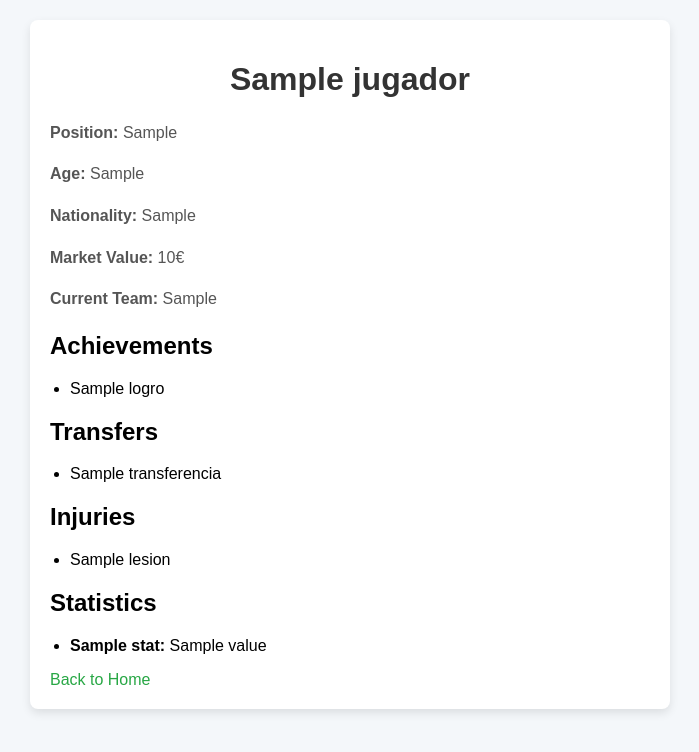
After one commit to Mamarco13/FootballPlayersData, a Flask app: template templates/profile.html in a window 1280 px wide. The commit adds this page. Shown: the top 752 px of the page, without its empty margins (290-989 px from the left). Run offline with Flask 3, Linux system fonts and the light colour scheme; the template is opened without the code that fills it: most values are stand-ins (such as "Sample title", 1, 10 or a date in 2020).

Commit message:
Prediseño profile

```diff
--- a/app.py
+++ b/app.py
@@ -28,12 +28,18 @@ clubes = {
     2: {"nombre": "FC Barcelona", "codigo": "131", "logo": "https://logowik.com/content/uploads/images/802_fcbarcelona.jpg"},
 }
 
+# Lista global para almacenar jugadores
+todos_los_jugadores = []
+
 @app.route('/')
 def index():
     return render_template('index.html', ligas=ligas)
 
 @app.route('/seleccion_liga', methods=['GET', 'POST'])
 def seleccion_liga():
+    global todos_los_jugadores  # Usar la variable global
+    todos_los_jugadores = []  # Reiniciar cada vez que se hace una nueva selección
+
     if request.method == 'POST':
         ligas_seleccionadas = request.form.get('ligas', '').split(',')  # Recibe una lista de códigos de ligas
         jugadores_a_mostrar = int(request.form['jugadores'])
@@ -50,9 +56,13 @@ def seleccion_liga():
                     if equipos_nueva_liga:
                         for eq in equipos_nueva_liga:
                             jugadores_insertar = obtener_jugadores_por_club(eq.get_id())
+                            print(f"Jugadores a insertar en {eq.get_nombre()}: {len(jugadores_insertar)}")
                             for jugador in jugadores_insertar:
+                                print(f"Agregando jugador con ID: {jugador.get_id()} - {jugador.get_nombre()}")
                                 jugador.set_team(eq)
                                 eq.agregar_jugador(jugador)
+                                todos_los_jugadores.append(jugador)  # Agregar a la lista global
+                            # Agregar a la lista global
                             eq.set_liga(nueva_liga)
                             nueva_liga.agregar_equipo(eq)
 
@@ -63,6 +73,7 @@ def seleccion_liga():
         jugadores_display = []
         for jugador in top_jugadores:
             jugadores_display.append({
+                'id': jugador.get_id(),
                 'nombre': jugador.get_nombre(),
                 'equipo': jugador.get_equipo_actual(),
                 'valor_mercado': jugador.get_valor_mercado(),
@@ -74,8 +85,34 @@ def seleccion_liga():
     # Para el método GET
     return render_template('seleccion_liga.html', ligas=ligas)
 
+@app.route('/profile/<int:jugador_id>')
+def perfil_jugador(jugador_id):
+    jugador_encontrado = None
+
+    # Verificar qué jugadores están en la lista antes de buscar
+    print("Jugadores disponibles en todos_los_jugadores:")
+    for jugador in todos_los_jugadores:
+        print(f"{jugador.get_id()}: {jugador.get_nombre()}")
+
+    # Buscar el jugador
+    for jugador in todos_los_jugadores:
+        print(f"Buscando jugador con ID {jugador_id}... Ahora mismo comprobando a {jugador.get_nombre()} con ID {jugador.get_id()}")
+        if str(jugador.get_id()) == str(jugador_id):
+            jugador_encontrado = jugador
+            break
+
+    if jugador_encontrado is None:
+        print(f"Jugador con ID {jugador_id} no encontrado.")
+        return render_template('error.html', mensaje="Jugador no encontrado"), 404
+
+    return render_template('profile.html', jugador=jugador_encontrado)
+
+
 @app.route('/seleccion_club', methods=['GET', 'POST'])
 def seleccion_club():
+    global todos_los_jugadores  # Usar la variable global
+    todos_los_jugadores = []  # Reiniciar cada vez que se hace una nueva selección
+
     if request.method == 'POST':
         # Obtener los clubes seleccionados desde el formulario
         clubes_seleccionados = request.form.get('clubes', '').split(',')  # Se espera una lista separada por comas
@@ -94,9 +131,11 @@ def seleccion_club():
 
                     for jugador in jugadores:
                         jugador.set_team_name(club_objeto['nombre'])
+                        todos_los_jugadores.append(jugador)  # Agregar a la lista global
 
                         # Añadir los jugadores a la lista
                         jugadores_display.append({
+                            'id': jugador.get_id(),
                             'nombre': jugador.get_nombre(),
                             'equipo': jugador.get_equipo_actual(),
                             'valor_mercado': jugador.get_valor_mercado(),
@@ -109,6 +148,7 @@ def seleccion_club():
         # Limitar la lista a los 'X' jugadores más valiosos
         jugadores_display = jugadores_display[:jugadores_a_mostrar]
 
+
         # Renderizamos la plantilla con la lista de jugadores seleccionados y ordenados
         return render_template('jugadores.html', jugadores=jugadores_display)
 
--- a/templates/jugadores.html
+++ b/templates/jugadores.html
@@ -78,7 +78,7 @@
             <tbody>
                 {% for jugador in jugadores %}
                     <tr>
-                        <td>{{ jugador.nombre }}</td>
+                        <td><a href="/profile/{{ jugador.id }}">{{ jugador.nombre }}</a></td>
                         <td>{{ jugador.equipo }}</td>
                         <td>{{ jugador.valor_mercado }}€</td>
                         <td>{{ jugador.posicion }}</td>
--- /dev/null
+++ b/templates/profile.html
@@ -0,0 +1,95 @@
+<!DOCTYPE html>
+<html lang="en">
+<head>
+    <meta charset="UTF-8">
+    <meta name="viewport" content="width=device-width, initial-scale=1.0">
+    <title>{{ jugador.get_nombre() }}'s Profile</title>
+    <style>
+        body {
+            font-family: Arial, sans-serif;
+            background-color: #f4f7fa;
+            padding: 20px;
+            margin: 0;
+        }
+        .container {
+            max-width: 600px;
+            margin: 0 auto;
+            background-color: #fff;
+            padding: 20px;
+            box-shadow: 0 4px 10px rgba(0, 0, 0, 0.1);
+            border-radius: 8px;
+        }
+        h1 {
+            text-align: center;
+            color: #333;
+        }
+        p {
+            font-size: 16px;
+            color: #555;
+            line-height: 1.6;
+        }
+        ul {
+            padding-left: 20px;
+        }
+        ul li {
+            list-style-type: disc;
+        }
+    </style>
+</head>
+<body>
+    <div class="container">
+        <h1>{{ jugador.get_nombre() }}</h1>
+        <p><strong>Position:</strong> {{ jugador.get_posicion() }}</p>
+        <p><strong>Age:</strong> {{ jugador.get_edad() }}</p>
+        <p><strong>Nationality:</strong> {{ jugador.get_nacionalidad() }}</p>
+        <p><strong>Market Value:</strong> {{ jugador.get_valor_mercado() }}€</p>
+        <p><strong>Current Team:</strong> {{ jugador.get_equipo_actual() }}</p>
+
+        <h2>Achievements</h2>
+        <ul>
+            {% if jugador.get_logros() %}
+                {% for logro in jugador.get_logros() %}
+                    <li>{{ logro }}</li>
+                {% endfor %}
+            {% else %}
+                <li>No achievements recorded.</li>
+            {% endif %}
+        </ul>
+
+        <h2>Transfers</h2>
+        <ul>
+            {% if jugador.get_transferencias() %}
+                {% for transferencia in jugador.get_transferencias() %}
+                    <li>{{ transferencia }}</li>
+                {% endfor %}
+            {% else %}
+                <li>No transfers recorded.</li>
+            {% endif %}
+        </ul>
+
+        <h2>Injuries</h2>
+        <ul>
+            {% if jugador.get_lesiones() %}
+                {% for lesion in jugador.get_lesiones() %}
+                    <li>{{ lesion }}</li>
+                {% endfor %}
+            {% else %}
+                <li>No injuries recorded.</li>
+            {% endif %}
+        </ul>
+
+        <h2>Statistics</h2>
+        <ul>
+            {% if jugador.get_estadisticas() %}
+                {% for stat, value in jugador.get_estadisticas().items() %}
+                    <li><strong>{{ stat }}:</strong> {{ value }}</li>
+                {% endfor %}
+            {% else %}
+                <li>No statistics available.</li>
+            {% endif %}
+        </ul>
+
+        <a href="/" style="color: #28a745; text-decoration: none;">Back to Home</a>
+    </div>
+</body>
+</html>
```
Also changed, not shown: templates/error.html (added, +46 -0 lines).
